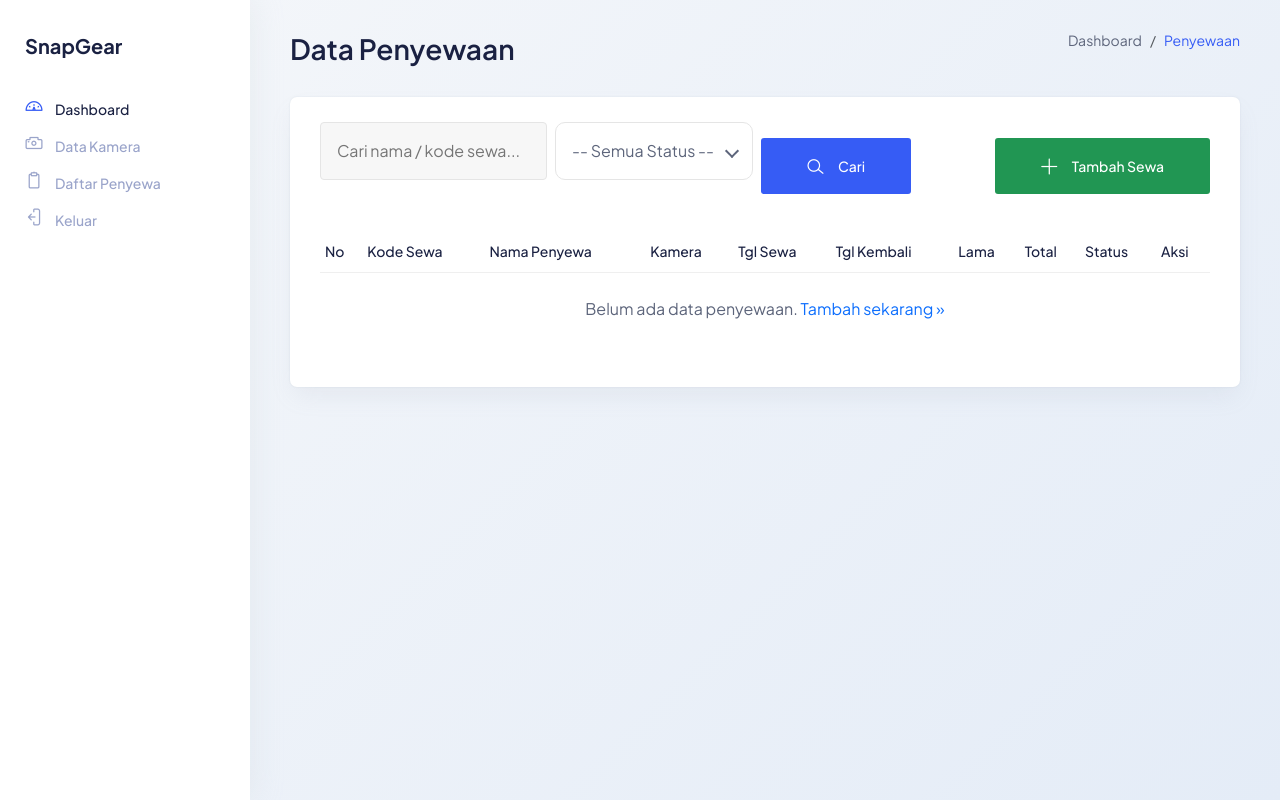
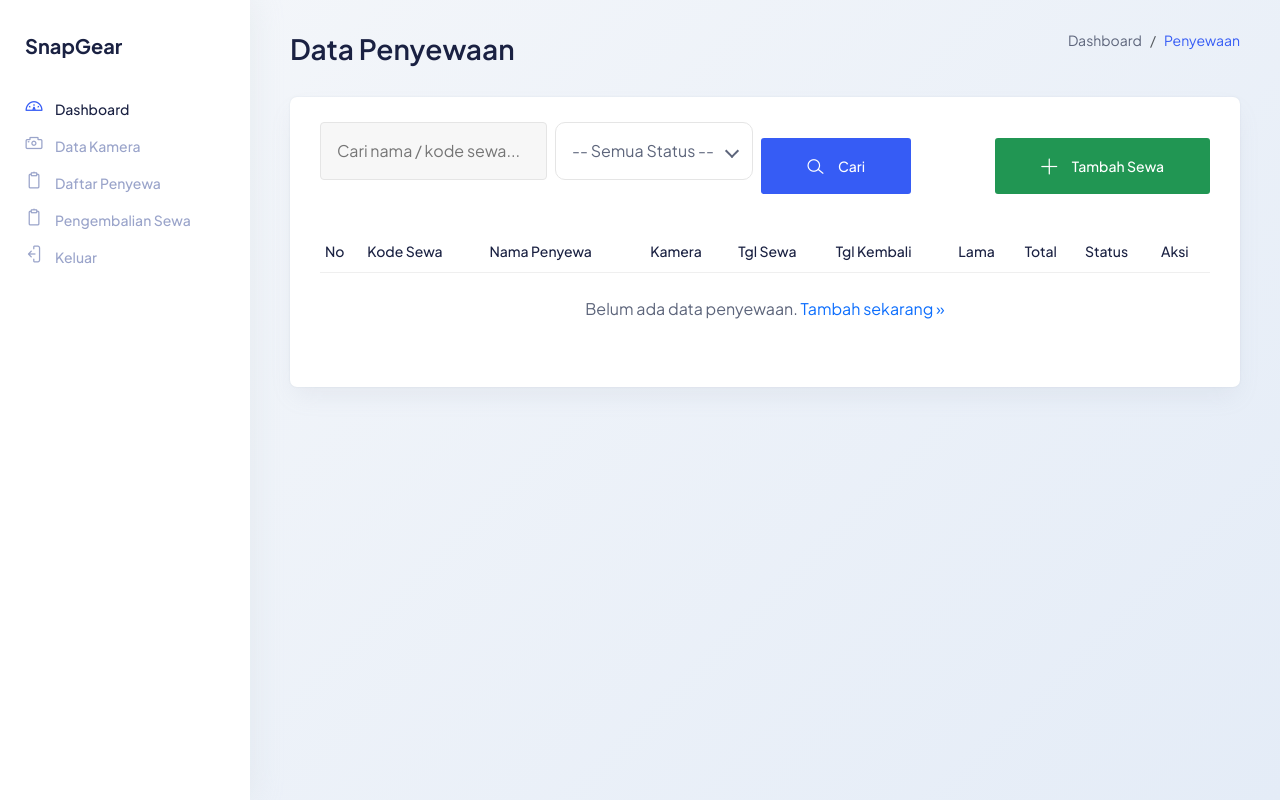
Before and after one commit to Violincello06/uts-web-ralipp, a PHP site: page /penyewaan.php in a window 1280 px wide. Run offline with PHP 8.4, Linux system fonts and the light colour scheme; the visitor is signed in with stand-in values (Sample User, id 1); data that the repository does not hold is empty.

Commit message:
memperbaiki dan  mengupdate data untuk proses pengembalian

```diff
--- a/partials/sidebar.php
+++ b/partials/sidebar.php
@@ -23,6 +23,12 @@
             </a>
           </li>
           <li class="nav-item">
+            <a href="pengembalian.php">
+              <span class="icon"><i class="lni lni-clipboard"></i></span>
+              <span class="text">Pengembalian Sewa</span>
+            </a>
+          </li>
+          <li class="nav-item">
             <a href="logout.php">
               <span class="icon"><i class="lni lni-exit"></i></span>
               <span class="text">Keluar</span>
--- a/penyewaan.php
+++ b/penyewaan.php
@@ -3,16 +3,7 @@ session_start();
 require_once 'koneksi.php';
 if (!isset($_SESSION['user_id'])) { header("Location: login.php"); exit; }
 
-// Kembalikan kamera
-if (isset($_GET['kembali'])) {
-    $id = (int) $_GET['kembali'];
-    $sewa = $conn->query("SELECT id_kamera FROM penyewaan WHERE id = $id")->fetch_assoc();
-    if ($sewa) {
-        $conn->query("UPDATE penyewaan SET status='dikembalikan' WHERE id = $id");
-        $conn->query("UPDATE kamera SET stok = stok + 1, status = IF(stok+1 > 0, 'tersedia', status) WHERE id = {$sewa['id_kamera']}");
-        header("Location: penyewaan.php?notif=kembali"); exit;
-    }
-}
+// Quick-return action removed: pengembalian sekarang diproses melalui form add_pengembalian.php
 
 // Hapus penyewaan
 if (isset($_GET['hapus'])) {
@@ -181,11 +172,10 @@ $list = $conn->query("
                 <td>
                   <div class="action d-flex gap-2 flex-wrap">
                     <?php if ($row['status'] == 'dipinjam'): ?>
-                      <a href="penyewaan.php?kembali=<?= $row['id'] ?>"
+                      <a href="add_pengembalian.php?id_penyewaan=<?= $row['id'] ?>"
                          class="main-btn primary-btn-outline btn-hover btn-sm"
-                         onclick="return confirm('Konfirmasi kamera sudah dikembalikan?')"
                          style="font-size:12px;padding:4px 10px;">
-                        <i class="lni lni-checkmark"></i> Kembalikan
+                        <i class="lni lni-checkmark"></i> Proses
                       </a>
                     <?php endif; ?>
                     <a href="edit_penyewaan.php?id=<?= $row['id'] ?>"
```
